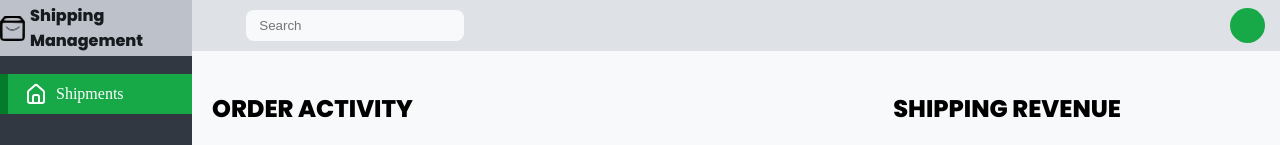
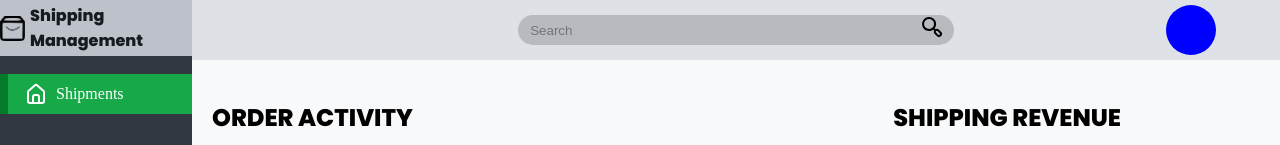
Before and after one commit to DuanNguyen2907/Delivery_sp09, a React (Create React App) app: page / in a window 1280 px wide. Shown: the top 145 px of the page. Built offline with nearby package versions, Linux system fonts and the light colour scheme; no server answers; the HTML template or start-up script is replaced by a standard one.

Commit message:
update search function

```diff
--- a/src/components/SearchAria/SearchAria.css
+++ b/src/components/SearchAria/SearchAria.css
@@ -2,37 +2,40 @@
     position: relative;
     width: 100%;
     display: flex;
-    height: 51.18px;
+    height: 60px;
     background-color: #DEE1E6FF;
+    justify-content: center;
     align-items: center;
 }
 
 .Search {
-    height: 60%;
-    width: 20%;
-    background-color: #F8F9FAFF;
-    left: 0;
-    margin-left: 5%;
-    border-radius: 8px;
+    height: 50%;
+    width: 40%;
+    background-color: rgb(183, 186, 190);
+    border-radius: 50px;
     display: grid;
     grid-template-columns: 90% auto;
     justify-content: center;
     align-items: center;
 }
 
+.Search .Search-Button {
+    cursor: pointer;
+}
+
 .Search>input {
     height: 50%;
     border: none;
     outline: none;
-    background-color: #F8F9FAFF;
+    background-color: rgb(183, 186, 190);
     box-sizing: border-box;
 }
 
 .User {
-    height: 35px;
-    width: 35px;
-    background-color: #17A948FF;
+    height: 50px;
+    width: 50px;
+    background-color: blue;
     border-radius: 50%;
     position: absolute;
-    right: 15px;
+    right: 4rem;
 }
--- a/src/components/SearchAria/SearchAria.jsx
+++ b/src/components/SearchAria/SearchAria.jsx
@@ -1,17 +1,33 @@
-import React from 'react'
-import './SearchAria.css'
+import React from "react";
+import "./SearchAria.css";
+import { useState } from "react";
 
-const SearchAria = () => {
+import { UilSearchAlt } from "@iconscout/react-unicons";
+
+const SearchAria = (props) => {
+  const [searchTerm, setSearchTerm] = useState("");
+  const handleChange = (event) => {
+    setSearchTerm(event.target.value);
+  };
+  const handleClick = () => {
+    props.onDataChange(searchTerm);
+  };
   return (
-    <div className='SearchAria'>
-        <div className='Search'>
-            <input type='text' placeholder='Search'></input>
+    <div className="SearchAria">
+      <div className="Search">
+        <input
+          type="text"
+          value={searchTerm}
+          placeholder="Search"
+          onChange={handleChange}
+        ></input>
+        <div className="Search-Button">
+          <UilSearchAlt onClick={handleClick} />
         </div>
-        <div className='User'>
+      </div>
+      <div className="User"></div>
+    </div>
+  );
+};
 
-        </div>
-    </div>
-  )
-}
-
-export default SearchAria
+export default SearchAria;
```
